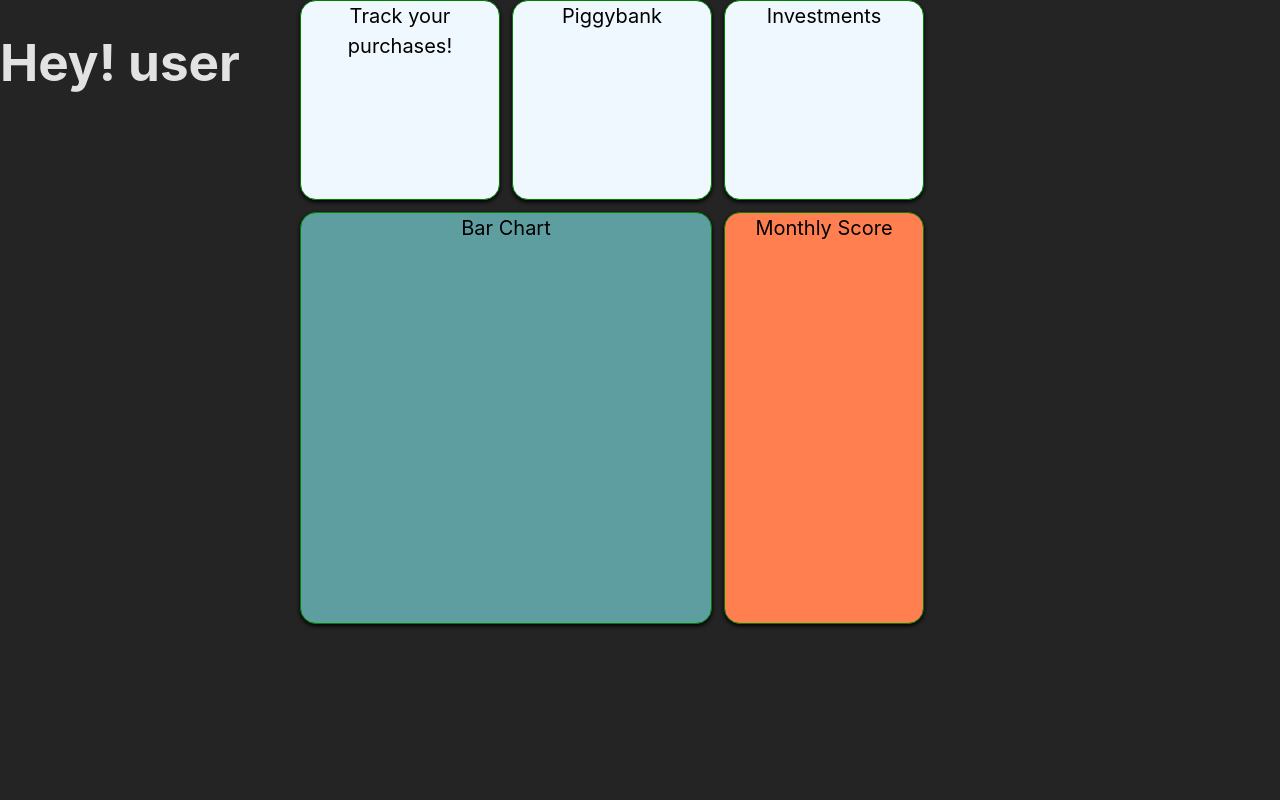
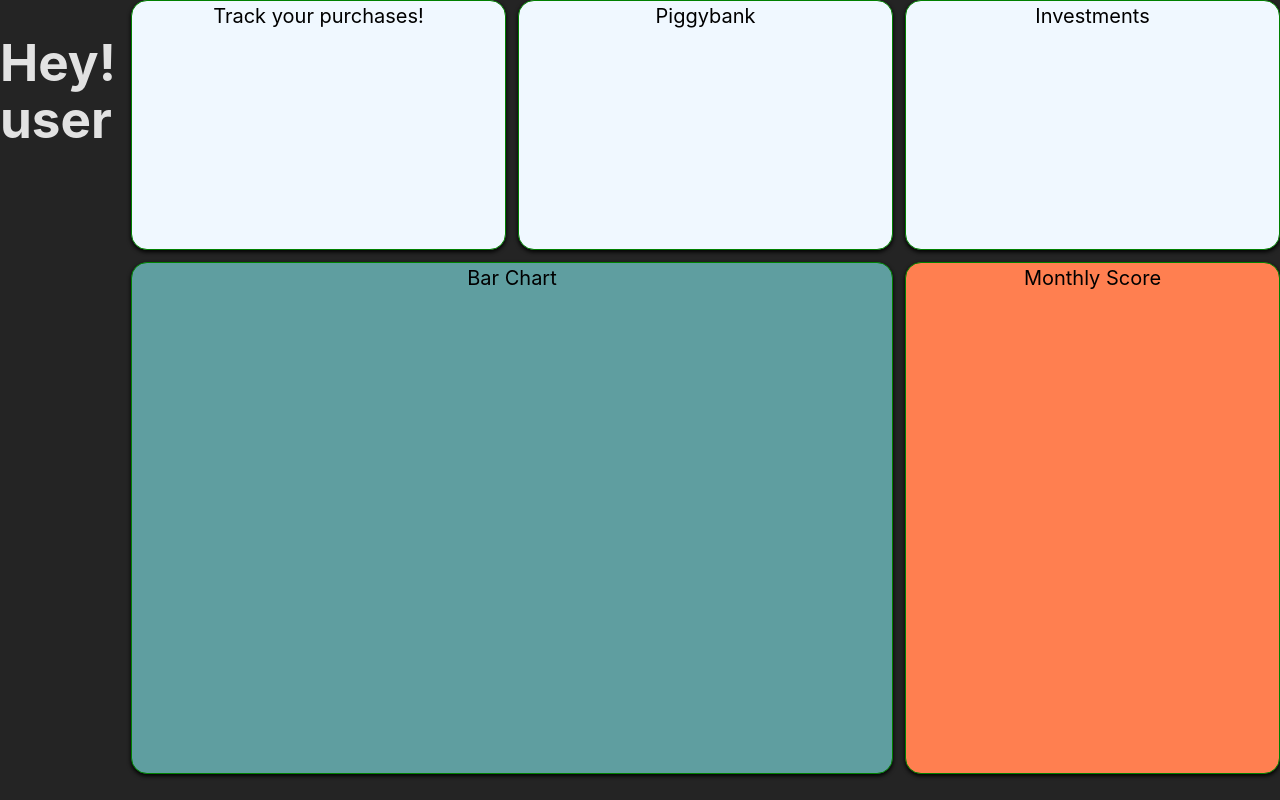
Before and after one commit to georgetsai2028/Budgeting-App, a React (Vite) app: page /user-dashboard in a window 1280 px wide. Built offline with nearby package versions, Linux system fonts and the light colour scheme; a web font is replaced by a local one.

Commit message:
fits on webpage

```diff
--- a/src/pages/UserDashboard.css
+++ b/src/pages/UserDashboard.css
@@ -44,6 +44,8 @@ html, body, #root{
 }
 
 .sidebar{
+    display: flex;
+    justify-content: center;
     width: 300px;
 }
 .gridContainer{
@@ -51,8 +53,8 @@ html, body, #root{
     height: 100%;
     display: grid;
     gap: 12px;
-    grid-template-columns: 200px 200px 200px;
-    grid-template-rows: 200px 200px 200px;
+    grid-template-columns: 375px 375px 375px;
+    grid-template-rows: 250px 250px 250px;
 
 
 }
```
